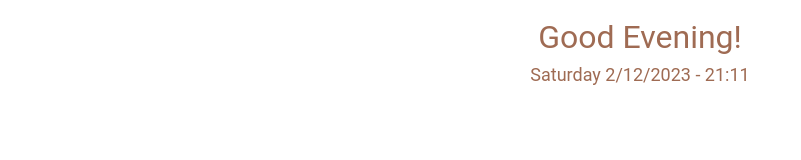
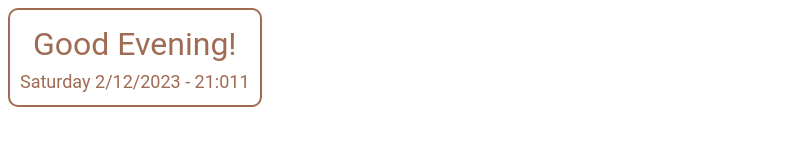
Before and after one commit to aninhabort/widget-greeting, a plain HTML site: page index.html in a window 1280 px wide. Shown: the whole page, without its empty margins (0-801 px from the left). Drawn offline with Linux system fonts and the light colour scheme.

Commit message:
colocando 2 decimais nos minutos

```diff
--- a/script.js
+++ b/script.js
@@ -11,7 +11,7 @@ weekday[6] = "Saturday";
 let today = new Date();
 let hrs = today.getHours();
 let min = today.getMinutes();
-let hours = `${hrs}:${min}`
+let hours = `${hrs}:${min > 10 ? '0' + min : min}`
 let dayOfWeek = weekday[today.getDay()];
 let date = dayOfWeek + " " + today.getDate() + "/" + (today.getMonth() + 1) + '/' + today.getFullYear();
 
--- a/style.css
+++ b/style.css
@@ -2,6 +2,7 @@
     font-family: 'Roboto', sans-serif;
     color: #9f6b53;
     text-align: center;
+    background-color: #ffffff;
 }
 
 #widget {
@@ -9,7 +10,11 @@
     padding: 5px;
     text-align: center;
     line-height: 1.5;
-    height: 85%
+    height: 85%;
+    border: 2px solid #9f6b53;
+    border-radius: 10px;
+    width: fit-content;
+    padding: 10px;
 }
 
 #today{
```
